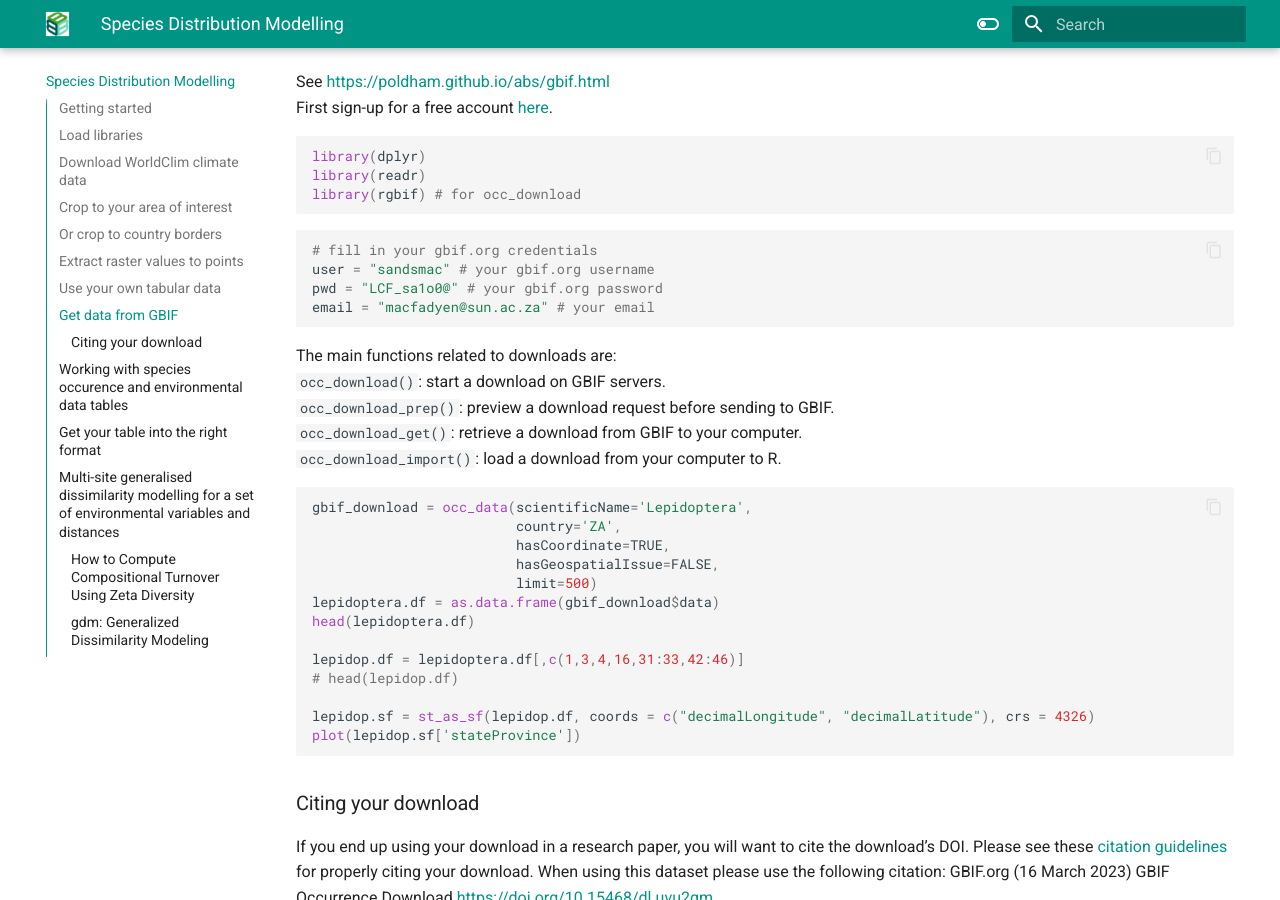
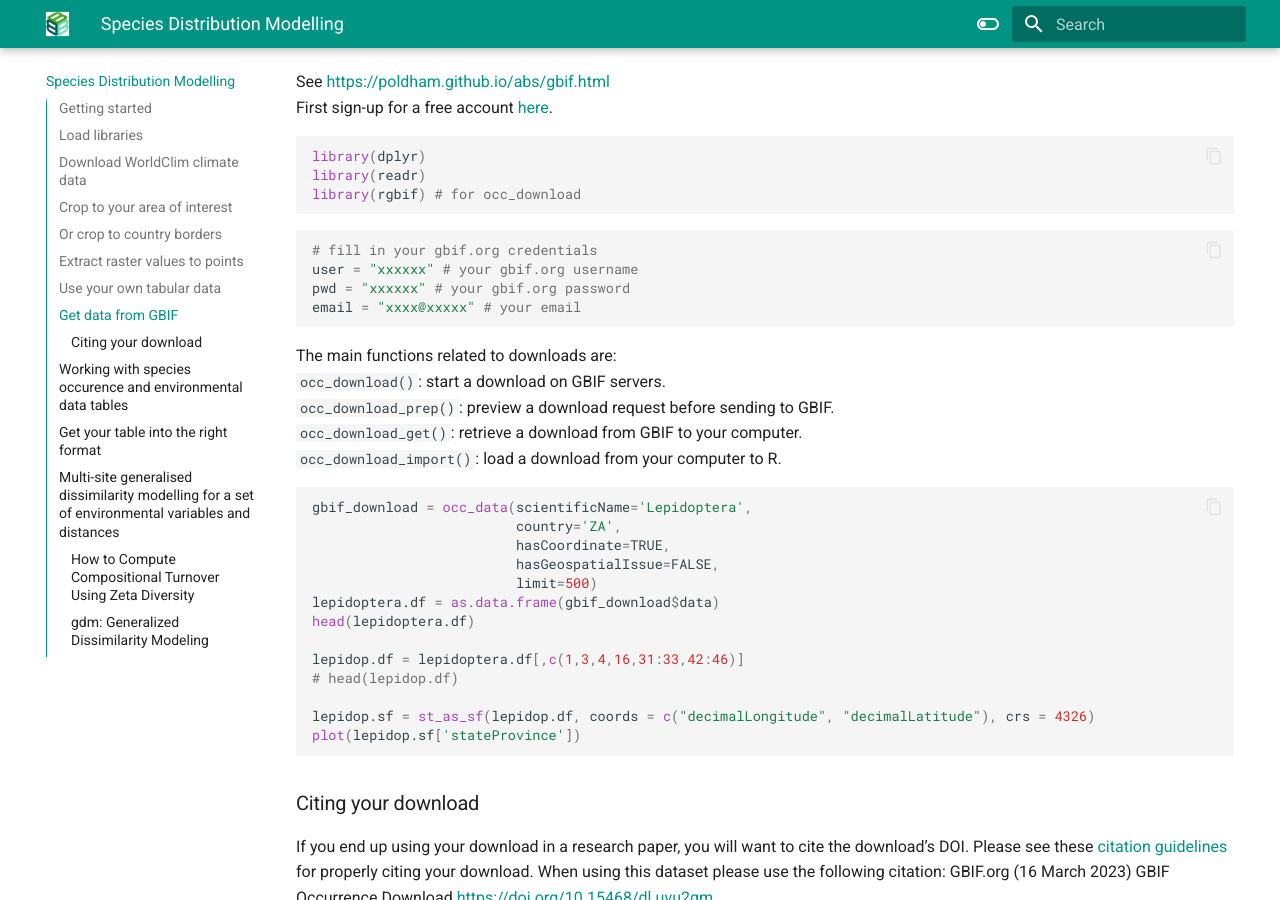
Before and after one commit to BioMath-Lab/biomath-docs, an MkDocs documentation site: the page built from docs/sdm.md, in a window 1280 px wide and 900 px high, scrolled down 2660 px. Built offline with MkDocs 1.6.1 and Material for MkDocs 9.7.7, drawn with Linux system fonts in a browser that asks for light colours.

Commit message:
Update sdm.md

````diff
--- a/docs/sdm.md
+++ b/docs/sdm.md
@@ -126,9 +126,9 @@ library(rgbif) # for occ_download
 
 ```r
 # fill in your gbif.org credentials
-user = "sandsmac" # your gbif.org username
-pwd = "LCF_sa1o0@" # your gbif.org password
-email = "macfadyen@sun.ac.za" # your email
+user = "xxxxxx" # your gbif.org username
+pwd = "xxxxxx" # your gbif.org password
+email = "xxxx@xxxxx" # your email
 ```
 
 The main functions related to downloads are:
````
